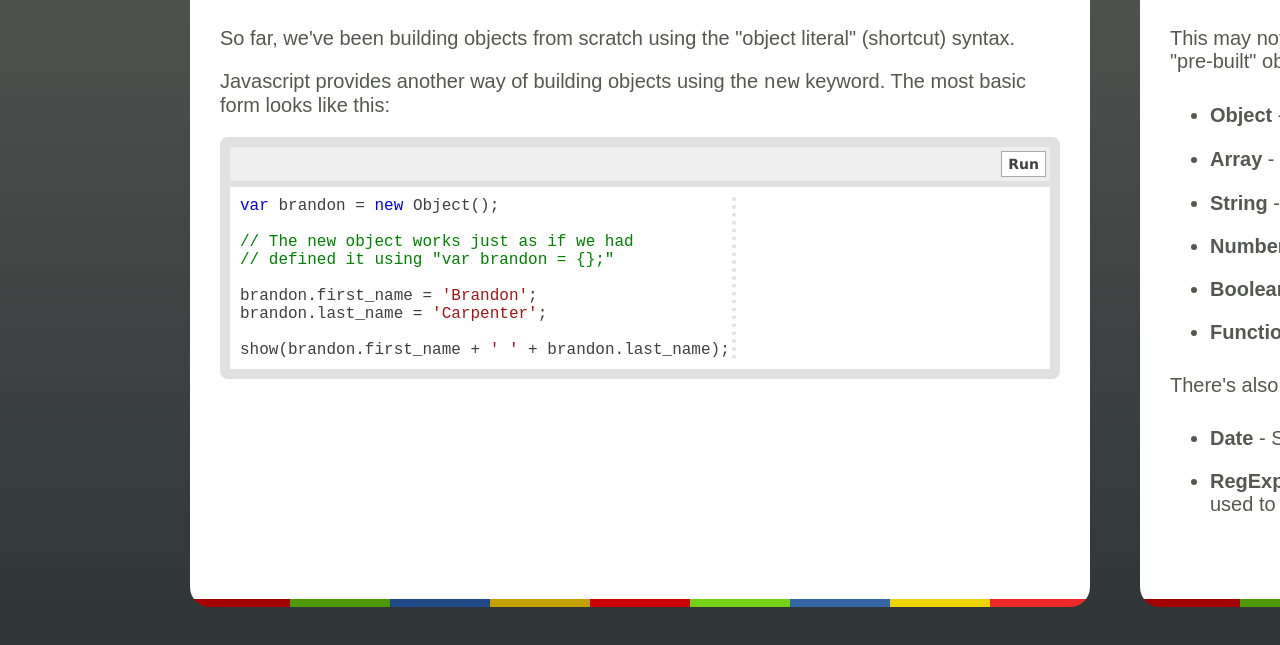
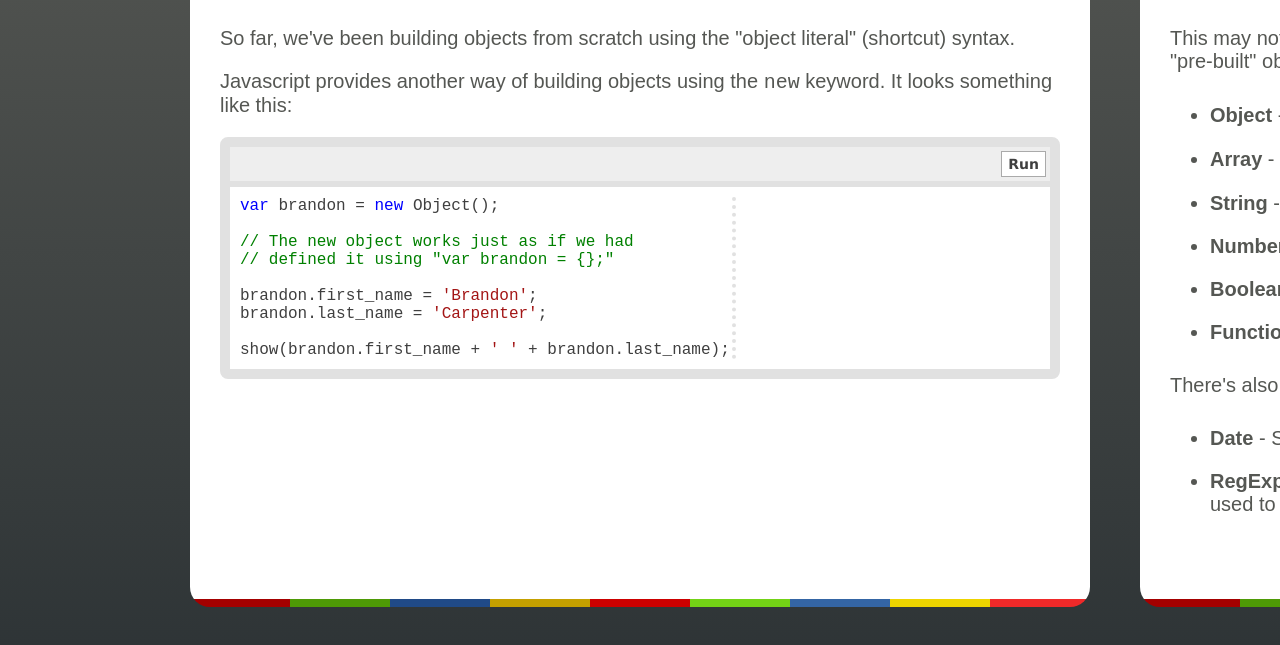
Before and after one commit to bhcarpenter/intro-to-programming, a plain HTML site: page week8/index.html in a window 1280 px wide. Shown: the part 143-788 px from the top of the page. Drawn offline with Linux system fonts and the light colour scheme.

Commit message:
Regenerating week8/index.html

```diff
--- a/week8/index.html
+++ b/week8/index.html
@@ -68,7 +68,7 @@
 
 
             <section><p>So far, we've been building objects from scratch using the "object literal" (shortcut) syntax.</p>
-<p>Javascript provides another way of building objects using the <code>new</code> keyword. The most basic form looks like this:</p>
+<p>Javascript provides another way of building objects using the <code>new</code> keyword. It looks something like this:</p>
 <div class="highlight"><pre><span class="kd">var</span> <span class="nx">brandon</span> <span class="o">=</span> <span class="k">new</span> <span class="nb">Object</span><span class="p">();</span>
 
 <span class="c1">// The new object works just as if we had</span>
```
